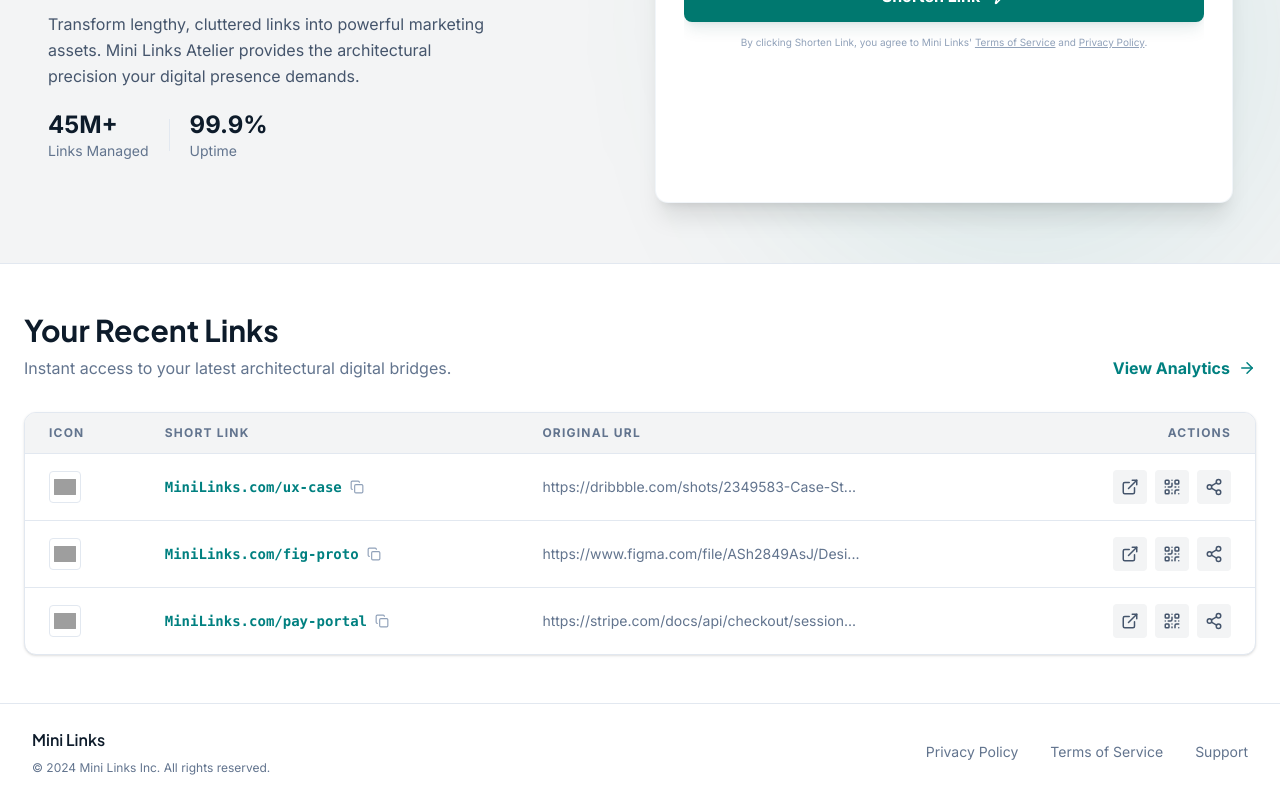
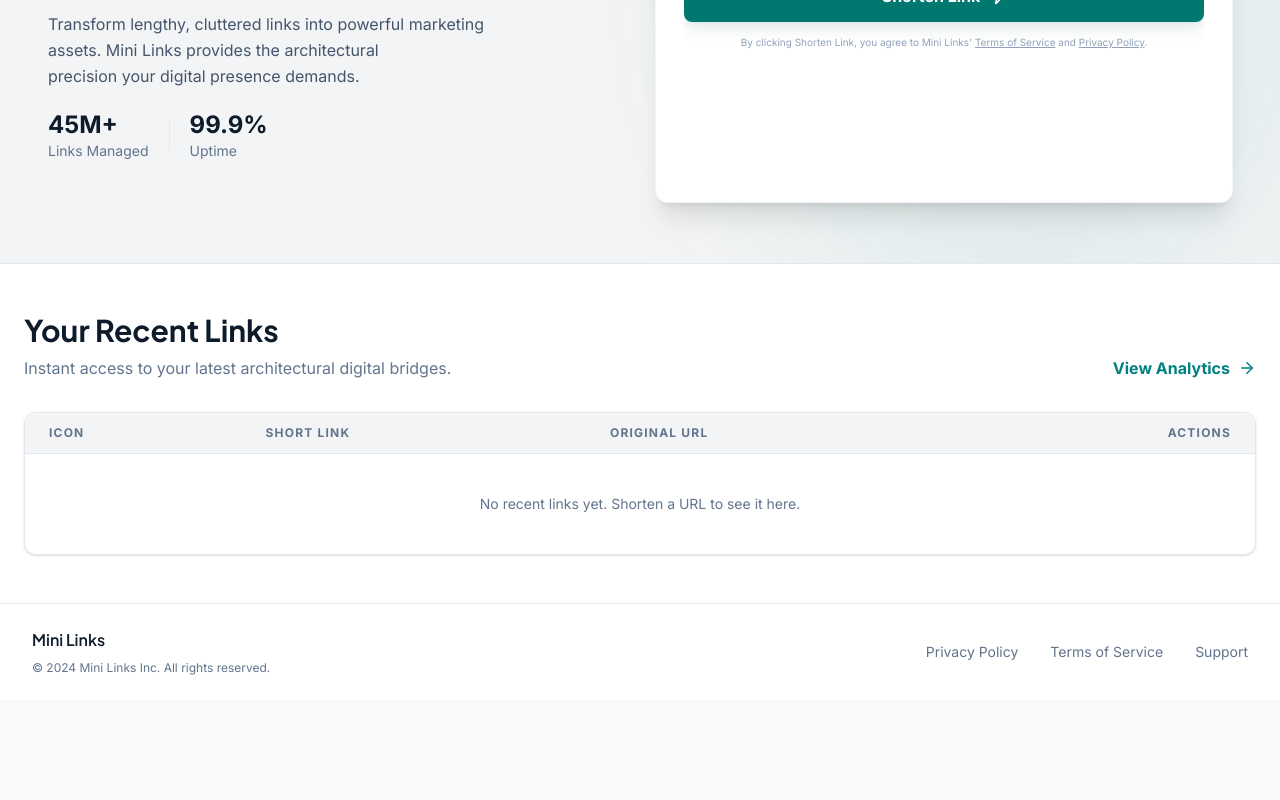
Before and after one commit to hashcode-dev/mini-links, a React (Vite) app: page / in a window 1280 px wide. Shown: the part 426-1226 px from the top of the page. After the commit the page ends 1126 px from the top, so only its background shows below. Built offline with nearby package versions, Linux system fonts and the light colour scheme; grey boxes are pictures that could not be loaded.

Commit message:
XXX-00000: Recently visited modal

```diff
--- a/src/context/LinksContext.tsx
+++ b/src/context/LinksContext.tsx
@@ -1,5 +1,6 @@
 import { createContext, useContext, useMemo, useState } from 'react';
 import type { ReactNode } from 'react';
+import { isAuthenticated } from '../lib/auth';
 
 export type LinkStatus = 'Active' | 'Expired' | 'Private';
 
@@ -29,6 +30,7 @@ interface CreateLinkInput {
 
 interface LinksContextValue {
   links: ShortLink[];
+  recentLinks: ShortLink[];
   createLink: (input: CreateLinkInput) => ShortLink;
   updateLink: (id: string, updates: Partial<ShortLink>) => void;
   deleteLink: (id: string) => void;
@@ -36,6 +38,8 @@ interface LinksContextValue {
 }
 
 const LINKS_STORAGE_KEY = 'mini-links-records';
+const RECENT_LINKS_STORAGE_KEY = 'mini-links-recent-records';
+const MAX_RECENT_LINKS = 10;
 
 const seedLinks: ShortLink[] = [
   {
@@ -120,14 +124,38 @@ function loadInitialLinks(): ShortLink[] {
   }
 }
 
+function loadRecentLinks(): ShortLink[] {
+  const stored = localStorage.getItem(RECENT_LINKS_STORAGE_KEY);
+  if (!stored) {
+    return [];
+  }
+
+  try {
+    const parsed = JSON.parse(stored) as ShortLink[];
+    if (!Array.isArray(parsed)) {
+      return [];
+    }
+    return parsed.slice(0, MAX_RECENT_LINKS);
+  } catch {
+    return [];
+  }
+}
+
 const LinksContext = createContext<LinksContextValue | undefined>(undefined);
 
 export function LinksProvider({ children }: { children: ReactNode }) {
   const [links, setLinks] = useState<ShortLink[]>(() => loadInitialLinks());
+  const [recentLinks, setRecentLinks] = useState<ShortLink[]>(() => loadRecentLinks());
 
   const persist = (nextLinks: ShortLink[]) => {
     setLinks(nextLinks);
     localStorage.setItem(LINKS_STORAGE_KEY, JSON.stringify(nextLinks));
+  };
+
+  const persistRecent = (nextLinks: ShortLink[]) => {
+    const limitedLinks = nextLinks.slice(0, MAX_RECENT_LINKS);
+    setRecentLinks(limitedLinks);
+    localStorage.setItem(RECENT_LINKS_STORAGE_KEY, JSON.stringify(limitedLinks));
   };
 
   const createLink = (input: CreateLinkInput): ShortLink => {
@@ -148,7 +176,11 @@ export function LinksProvider({ children }: { children: ReactNode }) {
       passwordProtected: Boolean(input.passwordProtected),
     };
 
-    persist([newLink, ...links]);
+    if (isAuthenticated()) {
+      persist([newLink, ...links]);
+    } else {
+      persistRecent([newLink, ...recentLinks]);
+    }
     return newLink;
   };
 
@@ -165,12 +197,13 @@ export function LinksProvider({ children }: { children: ReactNode }) {
   const value = useMemo<LinksContextValue>(
     () => ({
       links,
+      recentLinks,
       createLink,
       updateLink,
       deleteLink,
       getLinkById,
     }),
-    [links],
+    [links, recentLinks],
   );
 
   return <LinksContext.Provider value={value}>{children}</LinksContext.Provider>;
--- a/src/pages/Home.tsx
+++ b/src/pages/Home.tsx
@@ -3,6 +3,7 @@ import { Link } from 'react-router-dom';
 import { Link as LinkIcon, Zap, ArrowRight, ExternalLink, QrCode, Share2, Copy, Check, Download, X } from 'lucide-react';
 import { QRCodeSVG } from 'qrcode.react';
 import { useLinks } from '../context/LinksContext';
+import { isAuthenticated } from '../lib/auth';
 
 export default function Home() {
   const [activeTab, setActiveTab] = useState<'shorten' | 'qr'>('shorten');
@@ -22,7 +23,12 @@ export default function Home() {
   const qrTabSvgRef = useRef<SVGSVGElement | null>(null);
   const qrModalSvgRef = useRef<SVGSVGElement | null>(null);
   const qrPopoverRef = useRef<HTMLDivElement | null>(null);
-  const { createLink } = useLinks();
+  const { createLink, links, recentLinks } = useLinks();
+  const isUserAuthenticated = isAuthenticated();
+  const recentGeneratedLinks = (isUserAuthenticated ? links : recentLinks)
+    .slice()
+    .sort((a, b) => new Date(b.createdAt).getTime() - new Date(a.createdAt).getTime())
+    .slice(0, 10);
 
   const normalizeUrl = (rawUrl: string): string => {
     const trimmed = rawUrl.trim();
@@ -128,6 +134,19 @@ export default function Home() {
     setTimeout(() => setCopiedQrUrl(false), 2000);
   };
 
+  const handleShareRecentLink = async (shortUrl: string) => {
+    const shareUrl = `https://${shortUrl}`;
+    try {
+      if (navigator.share) {
+        await navigator.share({ url: shareUrl, title: 'Mini Link' });
+        return;
+      }
+      await navigator.clipboard.writeText(shareUrl);
+    } catch {
+      // Ignore share cancel/errors.
+    }
+  };
+
   const HIGH_DEFINITION_QR_PNG_SIZE = 2048;
 
   const downloadSvgAsPng = (svgElement: SVGSVGElement | null, fileName: string, exportSize = HIGH_DEFINITION_QR_PNG_SIZE) => {
@@ -199,7 +218,7 @@ export default function Home() {
             </h1>
             <p className="text-base text-slate-600 dark:text-slate-300 max-w-md leading-relaxed">
               Transform lengthy, cluttered links into powerful marketing<br/>
-              assets. Mini Links Atelier provides the architectural<br/>
+              assets. Mini Links provides the architectural<br/>
               precision your digital presence demands.
             </p>
             <div className="flex items-center gap-5">
@@ -549,41 +568,66 @@ export default function Home() {
                   </tr>
                 </thead>
                 <tbody className="divide-y divide-surface-container-high dark:divide-slate-700">
-                  {[
-                    { short: 'MiniLinks.com/ux-case', original: 'https://dribbble.com/shots/2349583-Case-St...', icon: 'https://cdn.brandfetch.io/dribbble.com/w/400/h/400' },
-                    { short: 'MiniLinks.com/fig-proto', original: 'https://www.figma.com/file/ASh2849AsJ/Desi...', icon: 'https://cdn.brandfetch.io/figma.com/w/400/h/400' },
-                    { short: 'MiniLinks.com/pay-portal', original: 'https://stripe.com/docs/api/checkout/session...', icon: 'https://cdn.brandfetch.io/stripe.com/w/400/h/400' },
-                  ].map((link, i) => (
-                    <tr key={i} className="hover:bg-surface-container-low/50 dark:hover:bg-navy-light/50 transition-colors">
+                  {recentGeneratedLinks.map((link) => (
+                    <tr key={link.id} className="hover:bg-surface-container-low/50 dark:hover:bg-navy-light/50 transition-colors">
                       <td className="px-6 py-4">
                         <div className="w-8 h-8 rounded bg-surface-container-lowest dark:bg-navy border border-surface-container-high dark:border-slate-700 p-1 flex items-center justify-center">
-                          <img src={link.icon} alt="Favicon" className="w-full h-full object-contain rounded-sm" />
+                          <LinkIcon size={14} className="text-slate-400" />
                         </div>
                       </td>
                       <td className="px-6 py-4">
                         <div className="flex items-center gap-2">
-                          <span className="text-primary dark:text-teal-400 font-bold font-mono text-sm">{link.short}</span>
-                          <Copy size={14} className="text-slate-400 cursor-pointer hover:text-navy dark:hover:text-white" />
+                          <span className="text-primary dark:text-teal-400 font-bold font-mono text-sm">{link.shortUrl}</span>
+                          <button
+                            type="button"
+                            onClick={() => navigator.clipboard.writeText(`https://${link.shortUrl}`)}
+                            className="text-slate-400 hover:text-navy dark:hover:text-white transition-colors"
+                            title="Copy short link"
+                          >
+                            <Copy size={14} />
+                          </button>
                         </div>
                       </td>
                       <td className="px-6 py-4">
-                        <span className="text-slate-500 dark:text-slate-400 text-sm truncate max-w-xs block">{link.original}</span>
+                        <span className="text-slate-500 dark:text-slate-400 text-sm truncate max-w-xs block">{link.originalUrl}</span>
                       </td>
                       <td className="px-6 py-4 text-right">
                         <div className="flex items-center justify-end gap-2">
-                          <button className="p-2 rounded bg-surface-container-low dark:bg-navy text-slate-600 dark:text-slate-400 hover:text-primary dark:hover:text-teal-400 hover:bg-primary/10 transition-all">
+                          <button
+                            type="button"
+                            onClick={() => window.open(link.originalUrl, '_blank', 'noopener,noreferrer')}
+                            className="p-2 rounded bg-surface-container-low dark:bg-navy text-slate-600 dark:text-slate-400 hover:text-primary dark:hover:text-teal-400 hover:bg-primary/10 transition-all"
+                            title="Open destination"
+                          >
                             <ExternalLink size={18} />
                           </button>
-                          <button className="p-2 rounded bg-surface-container-low dark:bg-navy text-slate-600 dark:text-slate-400 hover:text-primary dark:hover:text-teal-400 hover:bg-primary/10 transition-all">
+                          <button
+                            type="button"
+                            onClick={() => navigator.clipboard.writeText(`https://${link.shortUrl}`)}
+                            className="p-2 rounded bg-surface-container-low dark:bg-navy text-slate-600 dark:text-slate-400 hover:text-primary dark:hover:text-teal-400 hover:bg-primary/10 transition-all"
+                            title="Copy short link"
+                          >
                             <QrCode size={18} />
                           </button>
-                          <button className="p-2 rounded bg-surface-container-low dark:bg-navy text-slate-600 dark:text-slate-400 hover:text-primary dark:hover:text-teal-400 hover:bg-primary/10 transition-all">
+                          <button
+                            type="button"
+                            onClick={() => handleShareRecentLink(link.shortUrl)}
+                            className="p-2 rounded bg-surface-container-low dark:bg-navy text-slate-600 dark:text-slate-400 hover:text-primary dark:hover:text-teal-400 hover:bg-primary/10 transition-all"
+                            title="Share short link"
+                          >
                             <Share2 size={18} />
                           </button>
                         </div>
                       </td>
                     </tr>
                   ))}
+                  {recentGeneratedLinks.length === 0 && (
+                    <tr>
+                      <td colSpan={4} className="px-6 py-10 text-center text-sm text-slate-500 dark:text-slate-400">
+                        No recent links yet. Shorten a URL to see it here.
+                      </td>
+                    </tr>
+                  )}
                 </tbody>
               </table>
             </div>
```
